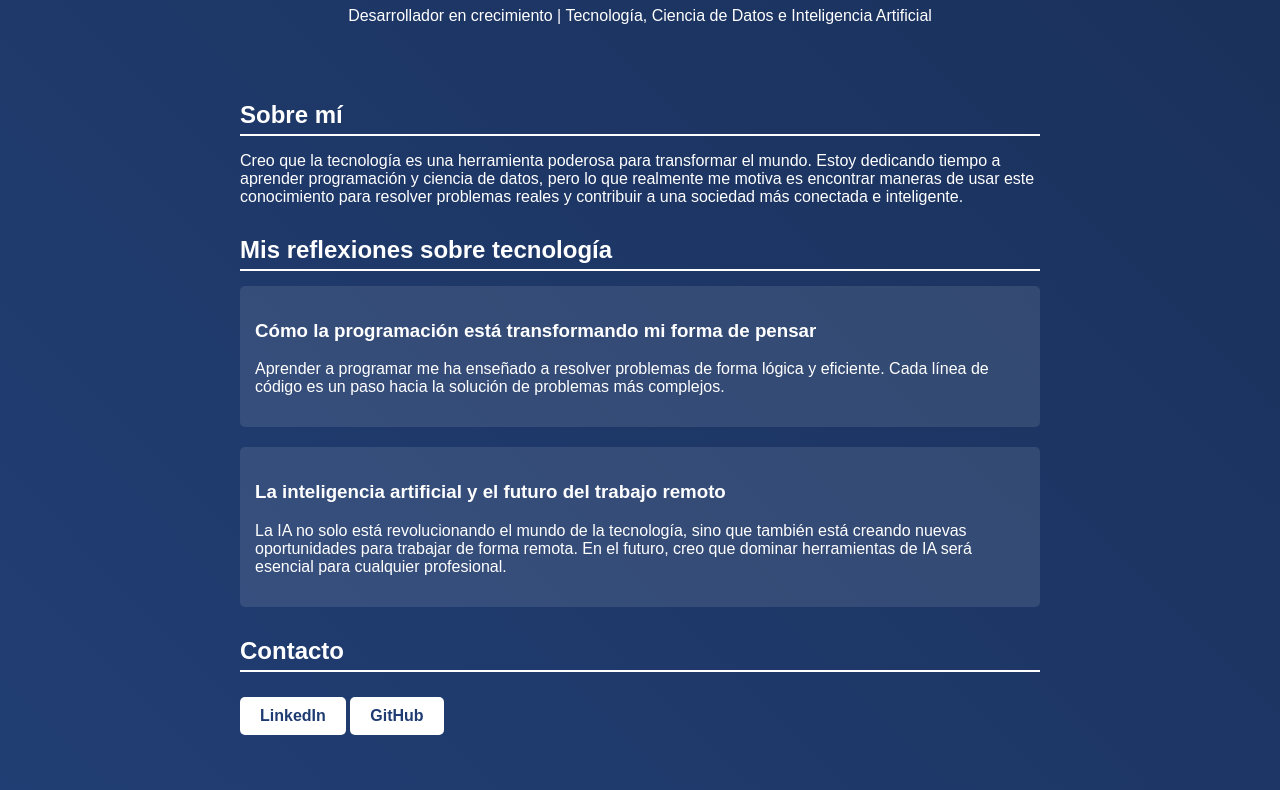
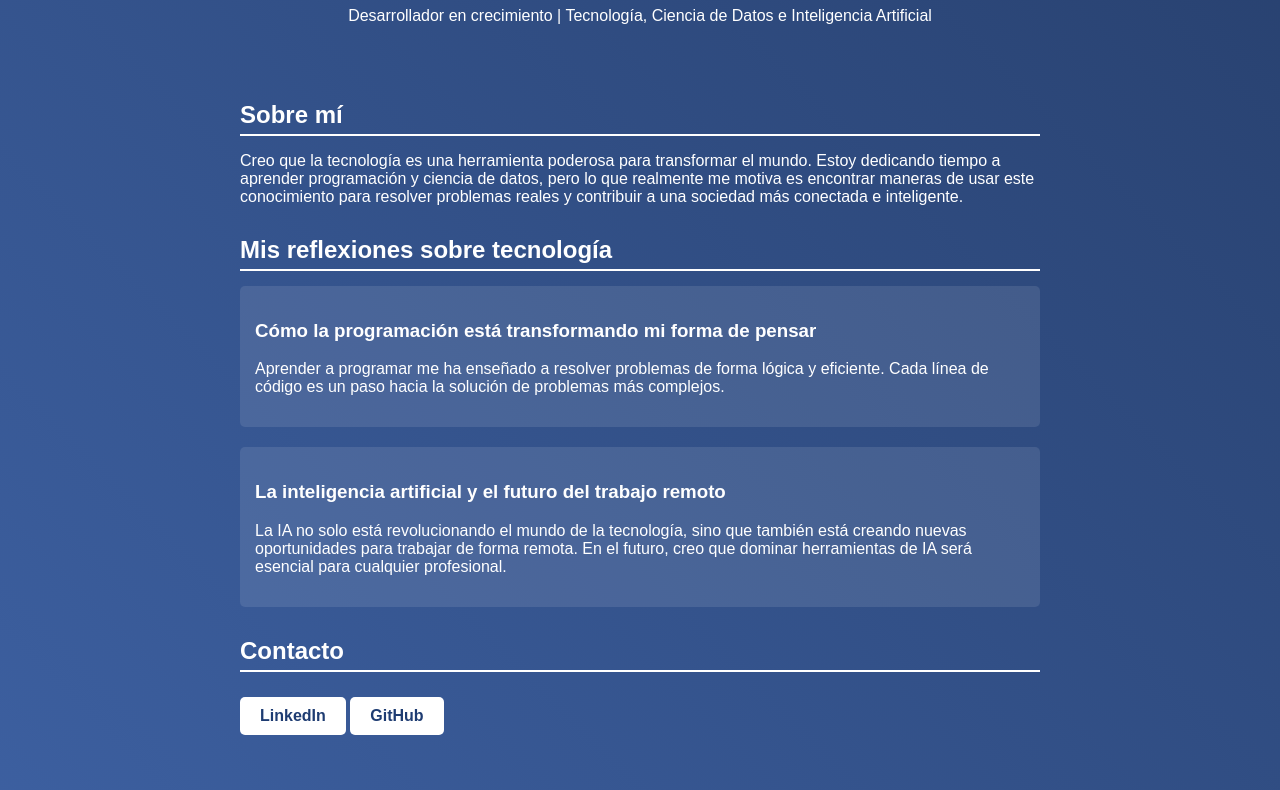
Before and after one commit to ervinj1998/ervinj1998.github.io, a plain HTML site: page docs/index.html in a window 1280 px wide. Shown: the part 223-1013 px from the top of the page. Drawn offline with Linux system fonts and the light colour scheme.

Commit message:
Actualizacion de colores en fondo de pantalla CSS

```diff
--- a/docs/assets/style.css
+++ b/docs/assets/style.css
@@ -3,7 +3,7 @@ body {
     font-family: Arial, sans-serif;
     margin: 0;
     padding: 0;
-    background: linear-gradient(45deg, #254581, #0d192e); /* Fondo inicial */
+    background: linear-gradient(45deg, #476fb9, #050d1c); /* Fondo inicial */
     background-size: 300% 300%; /* Amplía el tamaño para crear el efecto de movimiento */
     animation: waveAnimation 5s ease-in-out infinite; /* Animación suave */
     color: #ffffff;
```
